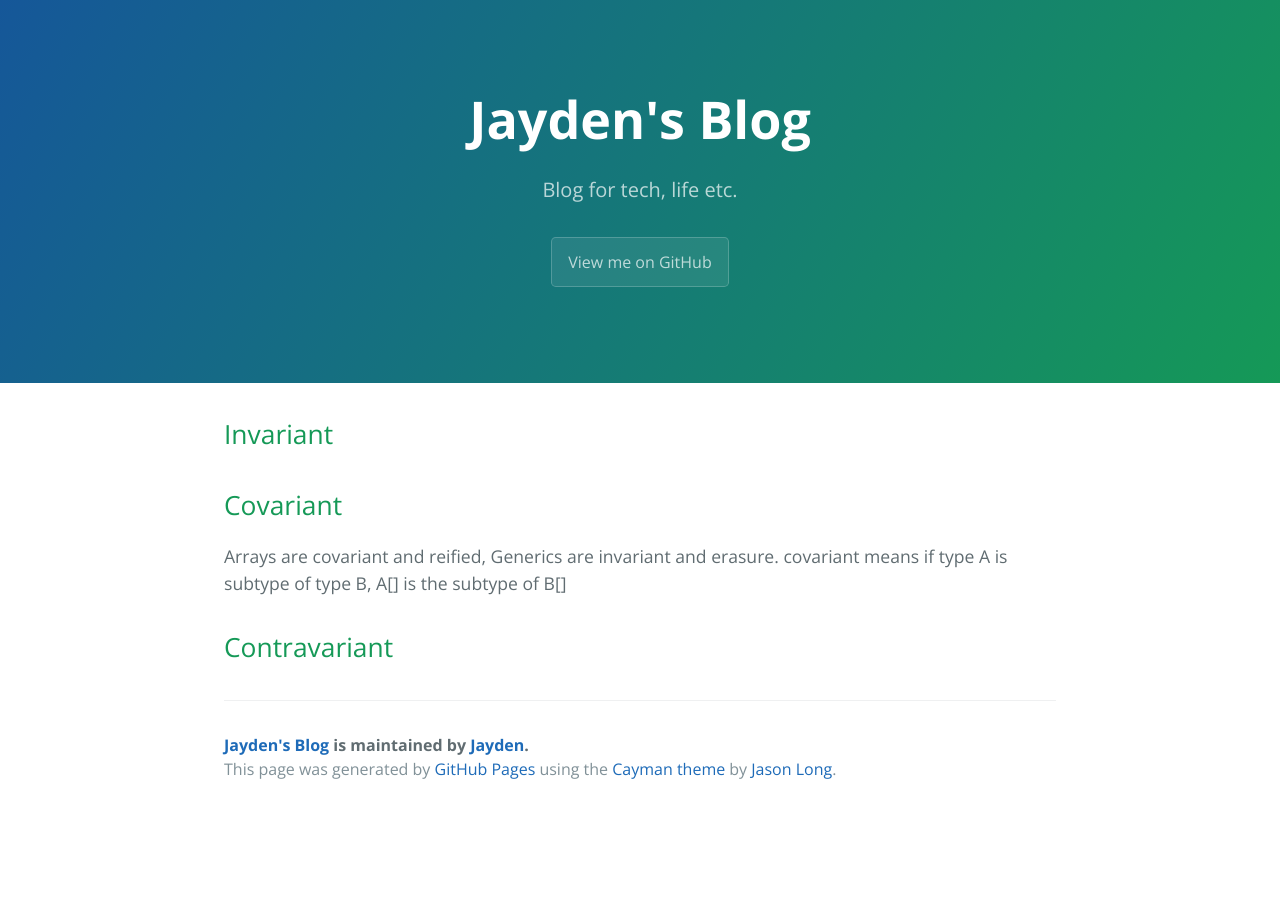
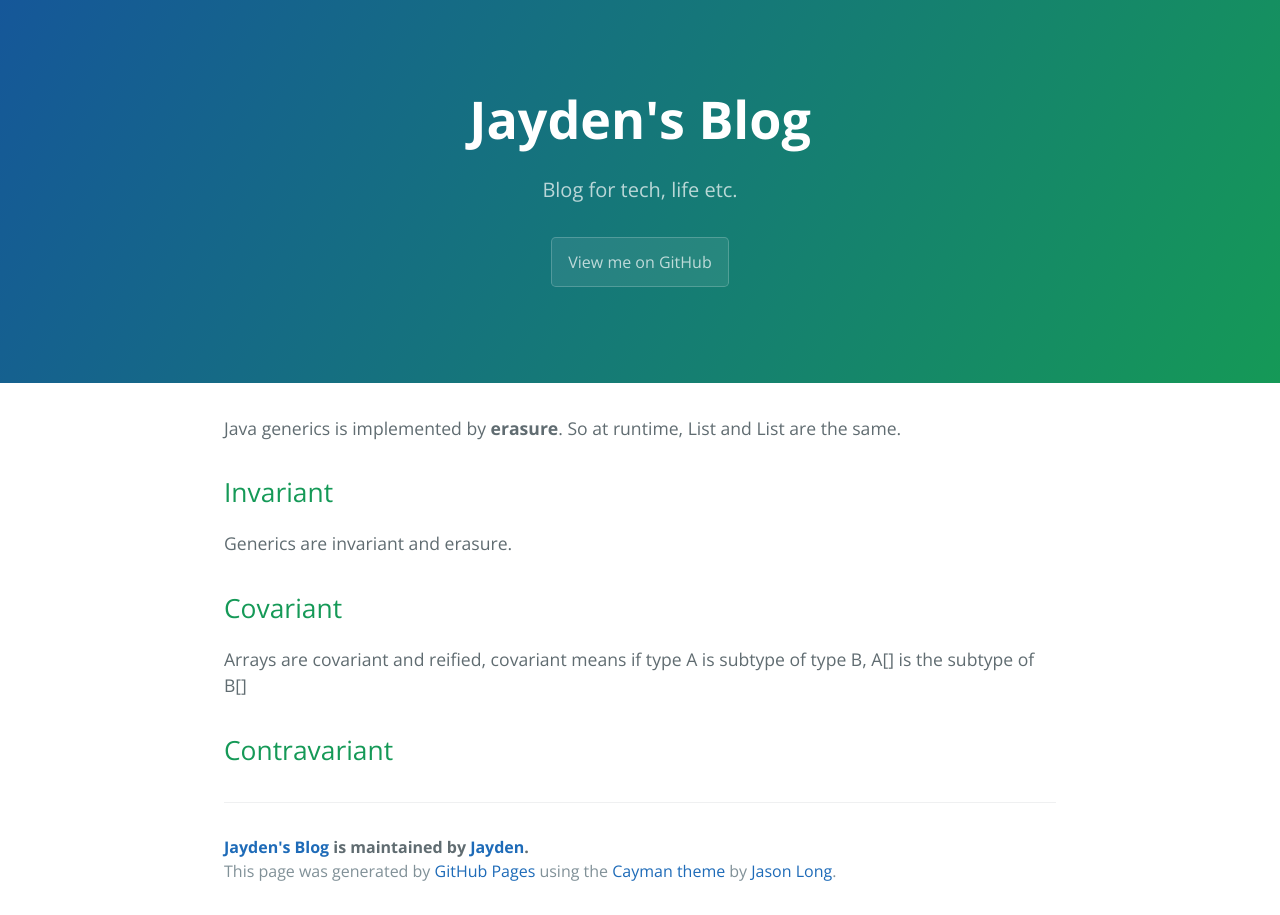
Before and after one commit to dreamhb/dreamhb.github.io, a Jekyll site: the page built from _posts/2019-12-04-Invariant-Covariant-Contravariant.md, in a window 1280 px wide. Built offline with Jekyll 4.4.1, drawn with Linux system fonts in a browser that asks for light colours.

Commit message:
add some content

```diff
--- a/_posts/2019-12-04-Invariant-Covariant-Contravariant.md
+++ b/_posts/2019-12-04-Invariant-Covariant-Contravariant.md
@@ -1,16 +1,17 @@
 ---
 layout: default
-title:  "Generic: Invariant vs Covariant vs Contravariant"
+title:  "Generics: Invariant vs Covariant vs Contravariant"
 date:   2019-12-05 09:50:00
 comments: true
 ---
 
+Java generics is implemented by **erasure**. So at runtime, List<String> and List<Integer> are the same.
+## Invariant
 
-## Invariant
+Generics are invariant and erasure.
 
 ## Covariant
 
-Arrays are covariant and reified, Generics are invariant and erasure.
-covariant means if type A is subtype of type B, A[] is the subtype of B[]
+Arrays are covariant and reified, covariant means if type A is subtype of type B, A[] is the subtype of B[]
 
 ## Contravariant
```
